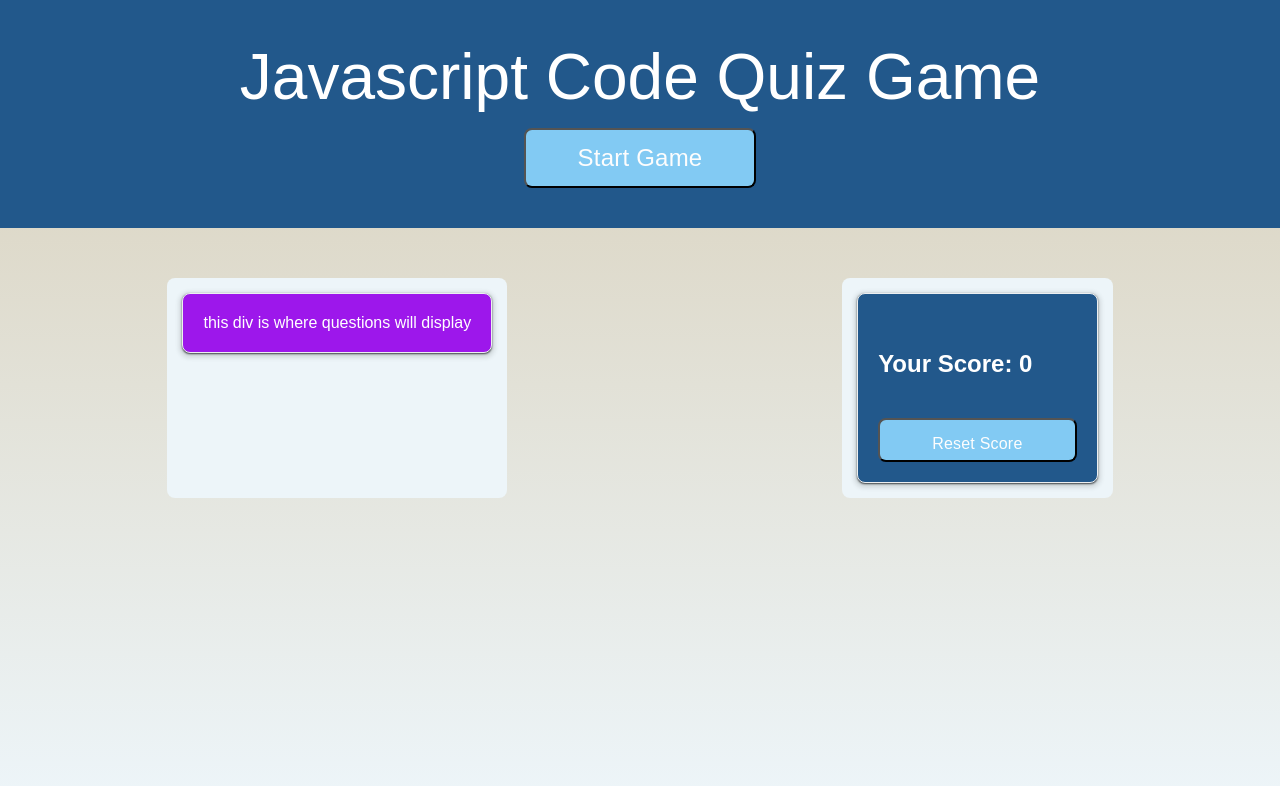
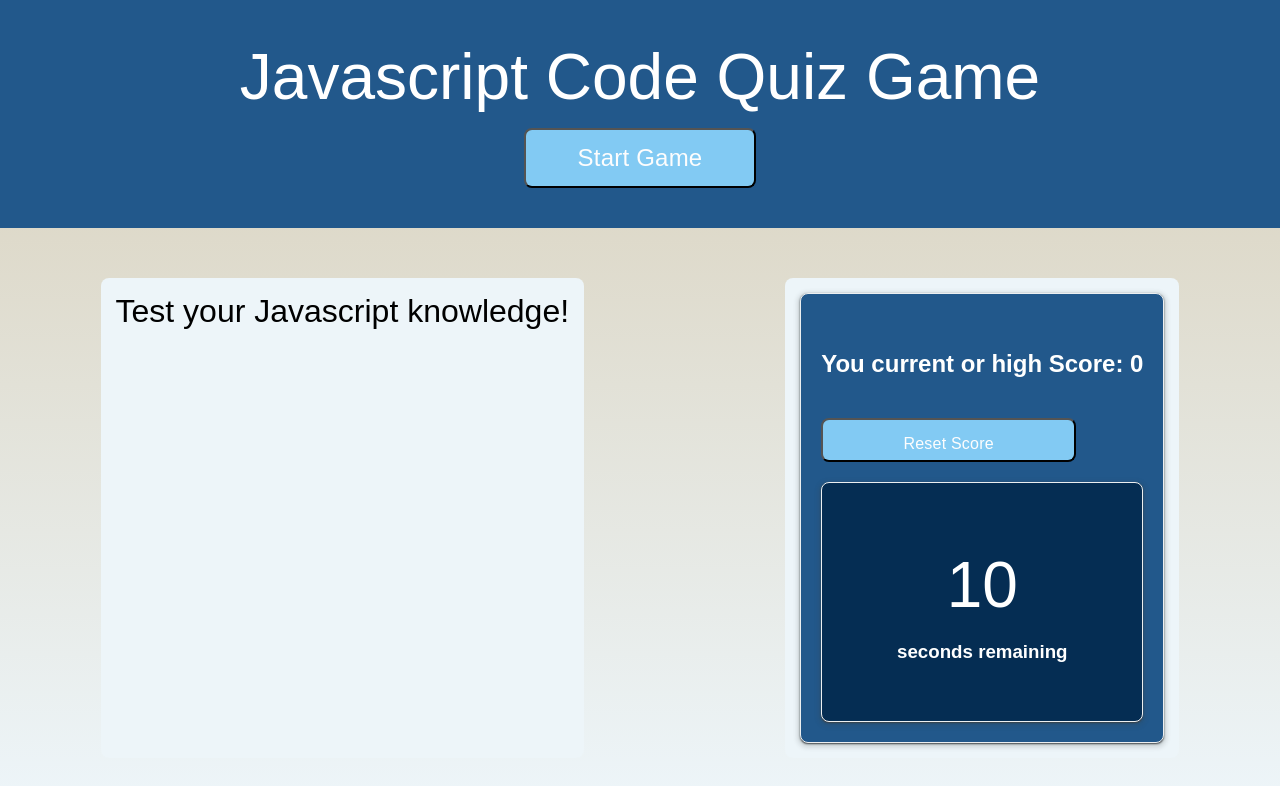
Before and after one commit to zzzorigtbaatar/Code-Quiz, a plain HTML site: page index.html in a window 1280 px wide. Drawn offline with Linux system fonts and the light colour scheme.

Commit message:
add js variables

```diff
--- a/assets/css/style.css
+++ b/assets/css/style.css
@@ -13,11 +13,13 @@
     background: linear-gradient(0deg, rgb(237,245,249,1) 0%, rgb(216, 207, 184) 99%);
   }
 
+/* differentiate reset button from start button */
   .reset-button {
     font-size: 16px;
     height: 30px;
     line-height: 8px;
     margin-top: 20px;
+    margin-bottom: 20px;
   }
 
   .win-loss-container {
@@ -68,6 +70,11 @@
     font-size: 4em;
     text-align: center;
   }
+
+  .medium-font {
+    font-size: 2em;
+    text-align: center;
+  }
   .card {
     /* background: #9d17eb; */
     color: #fff;
@@ -86,3 +93,15 @@
  #result-card {
     background: #22588b;
   }
+
+  .timer {
+    height: 240px;
+    padding: 10px;
+    background: #052d53;
+    color: #fff;
+    text-align: center;
+  }
+
+  .timer-text {
+    padding: 55px;
+  }
--- a/index.html
+++ b/index.html
@@ -16,19 +16,25 @@
 
     <main>
         <section>
-            <div class="card question-card" id="choice-card">
+            <div class="medium-font welcome-text">Test your Javascript knowledge!</div>
+            <!-- <div class="card" id="choice-card">
                 <div class="question-textarea">this div is where questions will display</div>
-            </div>
+            </div> -->
         </section>
         <section>
-            <div class="card results" id="result-card">
+            <div class="card" id="result-card">
                 <div class="win-loss-container">
                     <div>
-                        <h2>Your Score: <span class="score">0 </span> </h2>
+                        <h2>You current or high Score: <span class="score">0 </span> </h2>
                     </div>
                     <button class="reset-button">Reset Score</button>
                 </div>
-            </div>
+                <div class="card timer">
+                    <div class="timer-text">
+                        <div class="large-font timer-count">10</div>
+                        <h3>seconds remaining</h3>
+                    </div>
+                </div>
         </section>
     </main>
     <script src="script.js"></script>
--- a/script.js
+++ b/script.js
@@ -0,0 +1,20 @@
+//elements on the document
+var welcomeText = document.querySelector(".welcome-text");
+var score = document.querySelector(".score")
+var startButton = document.querySelector(".start-button");
+var resetButton = document.querySelector(".reset-button");
+var timerElement = document.querySelector(".timer-count");
+var gameOver = false;
+
+//initial values for variables
+var scoreCounter = 0;
+var timer;
+var timerCount = 0;
+
+//runs when the page is loaded
+function init() {
+
+}
+
+//call init() when page script is run
+init();
```
